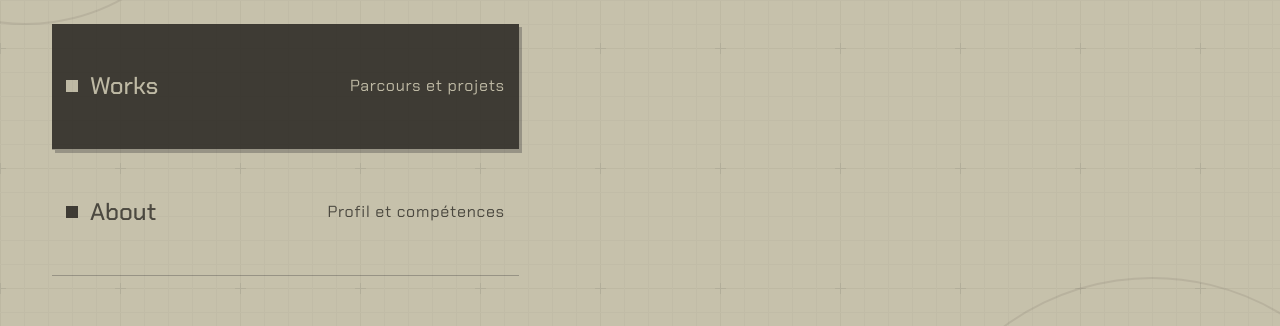
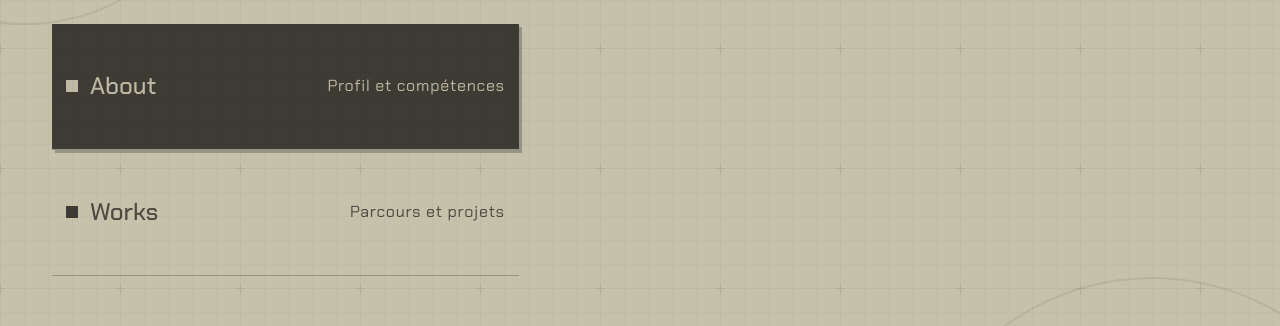
Before and after one commit to RitoJS/Portfolio, a SvelteKit app in the folder Jordan/: page / in a window 1280 px wide. Shown: the part 192-518 px from the top of the page. Built offline with nearby package versions, Linux system fonts and the light colour scheme.

Commit message:
fix: options about en premier sur le menu home

```diff
--- a/Jordan/src/routes/+page.svelte
+++ b/Jordan/src/routes/+page.svelte
@@ -11,8 +11,8 @@
     const avatarMobile: string = 'assets/imgs/profil.png';
 
     const links = [
+        { href: '/about',   label: 'About',   sub: 'Profil et compétences', desc: 'Qui je suis et ce que je sais faire.' },
         { href: '/works',   label: 'Works',   sub: 'Parcours et projets',   desc: 'Mon parcours, mes formations et mes projets.' },
-        { href: '/about',   label: 'About',   sub: 'Profil et compétences', desc: 'Qui je suis et ce que je sais faire.' },
         /*{ href: '/hobbies', label: 'Hobbies', sub: 'Hors du code',          desc: 'Ce que je fais quand je ne code pas.' },*/
         { href: '/contact', label: 'Contact', sub: 'Formulaire et liens',   desc: 'Un message, un projet ? Écris-moi.' }
     ];
```
